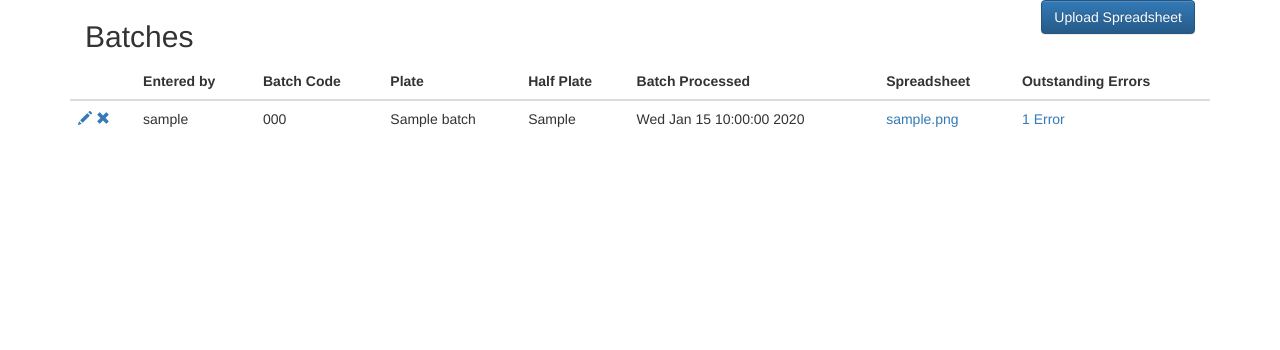
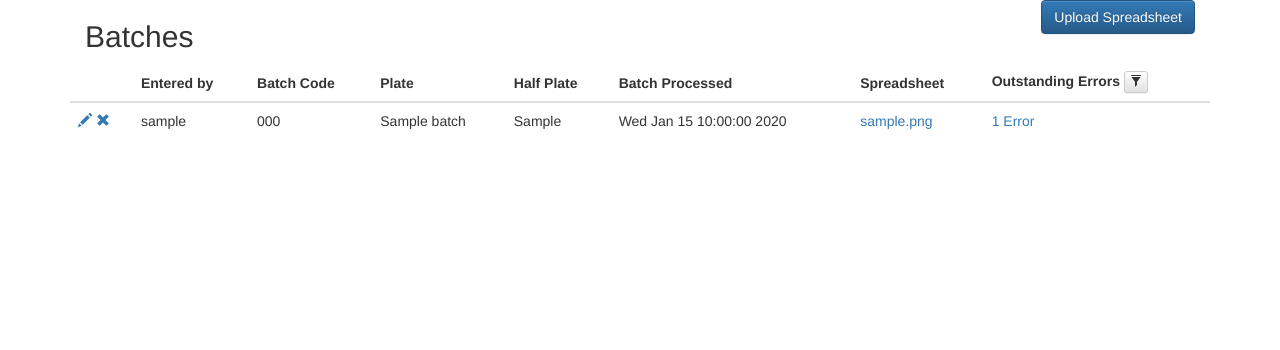
Before and after one commit to LCBRU/telomere, a Flask app: page /batch/ in a window 1280 px wide. Shown: the part 70-420 px from the top of the page. Run offline with Flask 2, Linux system fonts and the light colour scheme; a user stored in the database is signed in; tables that the repository leaves empty hold one stand-in row (values such as "Sample post"); parts of the project's set-up code (start-up, migrations or seed data) failed here and were passed over; some libraries are stand-ins or nearby versions.

Commit message:
Allow batch index to be filtered for ones with errors

```diff
--- a/app/model/batch.py
+++ b/app/model/batch.py
@@ -1,5 +1,7 @@
 from app import db
 from sqlalchemy.ext.hybrid import hybrid_property
+from sqlalchemy.sql import select, func
+from app.model.outstandingError import OutstandingError
 
 class Batch(db.Model):
     id = db.Column(db.Integer, primary_key=True)
--- a/app/templates/batch/index.html
+++ b/app/templates/batch/index.html
@@ -12,6 +12,7 @@
 
 <div class="clearfix"></div>
 
+
 <table class="table">
 	<thead>
 		<tr>
@@ -22,7 +23,13 @@
 			<th>Half Plate</th>
 			<th>Batch Processed</th>
 			<th>Spreadsheet</th>
-			<th>Outstanding Errors</th>
+			<th>Outstanding Errors
+				{% if errorsOnly != 'errors_only' %}
+				    <a class="btn btn-default btn-xs" href="{{ url_for('batch_index', page=batches.page, errorsOnly='errors_only') }}"><span class="glyphicon glyphicon-filter" aria-hidden="true"></span><span class="sr-only">Show only batches with errors</span></a>
+				{% else %}
+				    <a class="btn btn-default btn-xs btn-warning" href="{{ url_for('batch_index', page=batches.page) }}"><span class="glyphicon glyphicon-filter" aria-hidden="true"></span><span class="sr-only">Show all batches</span></a>
+				{% endif %}
+			</th>
 		</tr>
 	</thead>
 	<tbody>
@@ -54,7 +61,7 @@
 	</tbody>
 </table>
 
-{{ formhelper.render_pagination(batches, 'batch_index') }}
+{{ formhelper.render_pagination(batches, 'batch_index', errorsOnly=errorsOnly) }}
 
 {% endblock %}
 
--- a/app/views/batch.py
+++ b/app/views/batch.py
@@ -45,16 +45,25 @@ def batch_edit(id):
     return render_template('batch/batchEdit.html', form=form)
 
 @telomere.route('/batch/')
-@telomere.route("/batch/page:<int:page>")
+@telomere.route('/batch/<errorsOnly>')
+@telomere.route("/batch/page/<int:page>")
+@telomere.route("/batch/<errorsOnly>/page/<int:page>")
 @login_required
-def batch_index(page=1):
+def batch_index(page=1, errorsOnly=''):
 
-    return render_template('batch/index.html', batches=Batch.query
-            .order_by(Batch.datetime.desc())
-            .paginate(
-                page=page,
-                per_page=10,
-                error_out=False))
+    batchQuery = Batch.query
+
+    if len(errorsOnly) > 0:
+        batchQuery = Batch.query.filter(Batch.outstandingErrorCount > 0)
+
+    batches = (batchQuery
+        .order_by(Batch.datetime.desc())
+        .paginate(
+            page=page,
+            per_page=10,
+            error_out=False))
+
+    return render_template('batch/index.html', batches=batches, errorsOnly=errorsOnly)
 
 
 @telomere.route("/batch/delete/<int:id>")
```
